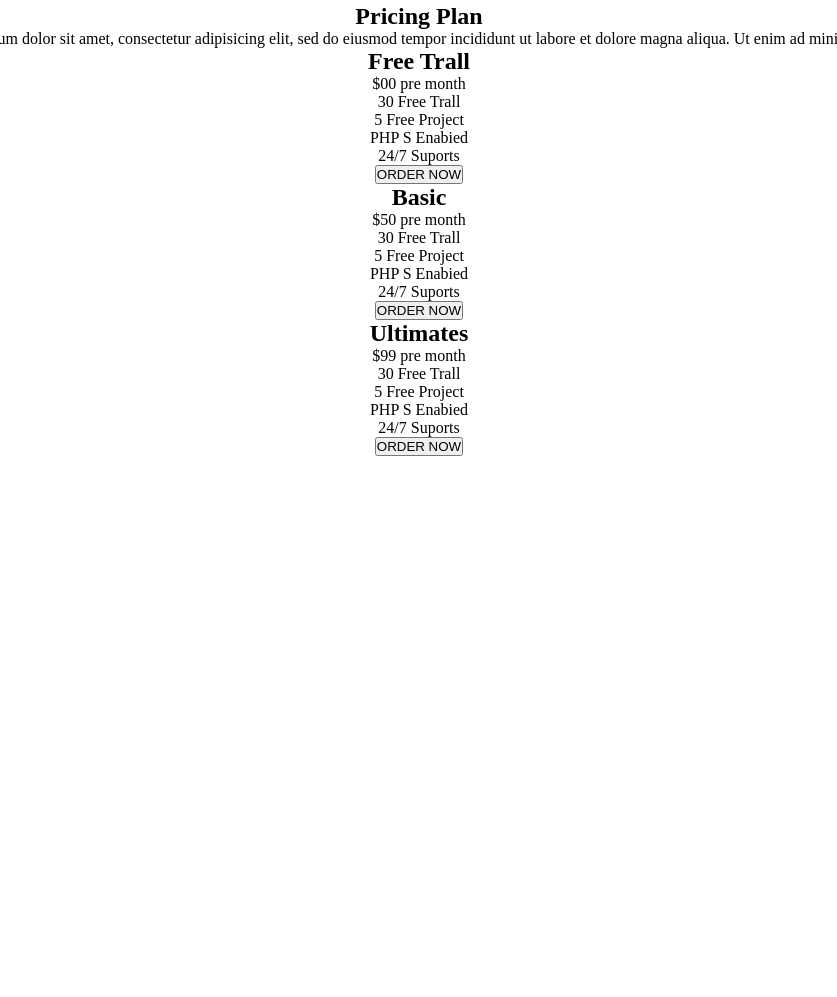
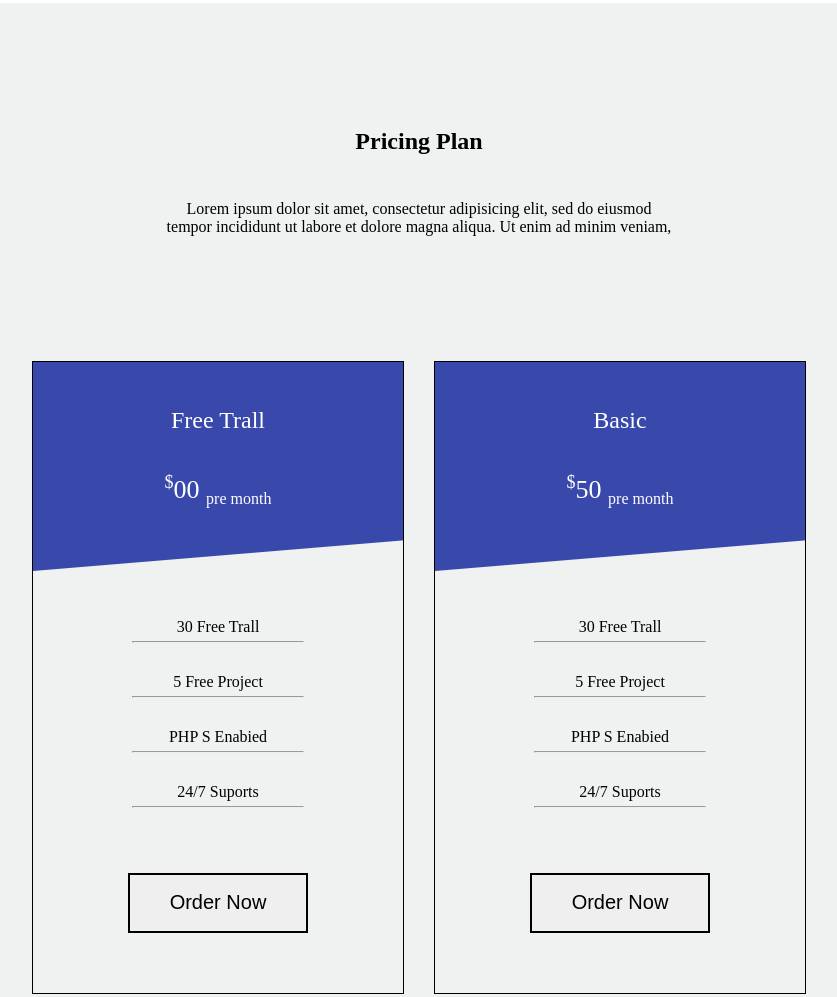
Before and after one commit to Maksimunior/Web-sait, a plain HTML site: page index.html in a window 1280 px wide. Shown: the part 4919-5916 px from the top of the page, without its empty margins (221-1058 px from the left). Before the commit the page ends 5375 px from the top, so only its background shows below. Drawn offline with Linux system fonts and the light colour scheme.

Commit message:
portfolio css_Pricing_Plan

```diff
--- a/index.html
+++ b/index.html
@@ -139,32 +139,34 @@
                 <div class="Ricing_plan">
                     <h1 class="Ric_h1">Pricing Plan</h1>
                     <p class="Ric_text">Lorem ipsum dolor sit amet, consectetur adipisicing elit, sed do eiusmod tempor incididunt ut labore et dolore magna aliqua. Ut enim ad minim veniam,</p>
+                    <div class="Ric_osn_bloc">
                         <div class="Ric_bloc">
                             <h1 class="Ric_bloc_h1">Free Trall</h1>
-                        <p class="Ric_bloc_txt">$00 pre month</p>
-                        <p class="Ric_bloc_txt">30 Free Trall</p>
-                        <p class="Ric_bloc_txt">5 Free Project</p>
-                        <p class="Ric_bloc_txt">PHP S Enabied</p>
-                        <p class="Ric_bloc_txt">24/7 Suports</p>
-                        <button class="Ric_bloc_button">ORDER NOW</button>
+                            <p class="Ric_bloc_txt1"><sup><small>$</small></sup>00 <sub class="sub">pre month</sub></p>
+                            <p class="Ric_bloc_txt">30 Free Trall</p><hr>
+                            <p class="Ric_bloc_txt">5 Free Project</p><hr>
+                            <p class="Ric_bloc_txt">PHP S Enabied</p><hr>
+                            <p class="Ric_bloc_txt">24/7 Suports</p><hr>
+                            <button class="Ric_bloc_button">Order Now</button>
                         </div>
                         <div class="Ric_bloc">
                             <h1 class="Ric_bloc_h1">Basic</h1>
-                        <p class="Ric_bloc_txt">$50 pre month</p>
-                        <p class="Ric_bloc_txt">30 Free Trall</p>
-                        <p class="Ric_bloc_txt">5 Free Project</p>
-                        <p class="Ric_bloc_txt">PHP S Enabied</p>
-                        <p class="Ric_bloc_txt">24/7 Suports</p>
-                        <button class="Ric_bloc_button">ORDER NOW</button>
+                            <p class="Ric_bloc_txt1"><sup><small>$</small></sup>50 <sub class="sub">pre month</sub></p>
+                            <p class="Ric_bloc_txt">30 Free Trall</p><hr>
+                            <p class="Ric_bloc_txt">5 Free Project</p><hr>
+                            <p class="Ric_bloc_txt">PHP S Enabied</p><hr>
+                            <p class="Ric_bloc_txt">24/7 Suports</p><hr>
+                            <button class="Ric_bloc_button">Order Now</button>
                         </div>
                         <div class="Ric_bloc">
                             <h1 class="Ric_bloc_h1">Ultimates</h1>
-                        <p class="Ric_bloc_txt">$99 pre month</p>
-                        <p class="Ric_bloc_txt">30 Free Trall</p>
-                        <p class="Ric_bloc_txt">5 Free Project</p>
-                        <p class="Ric_bloc_txt">PHP S Enabied</p>
-                        <p class="Ric_bloc_txt">24/7 Suports</p>
-                        <button class="Ric_bloc_button">ORDER NOW</button>
+                            <p class="Ric_bloc_txt1"><sup><small>$</small></sup>99 <sub class="sub">pre month</sub></p>
+                            <p class="Ric_bloc_txt">30 Free Trall</p><hr>
+                            <p class="Ric_bloc_txt">5 Free Project</p><hr>
+                            <p class="Ric_bloc_txt">PHP S Enabied</p><hr>
+                            <p class="Ric_bloc_txt">24/7 Suports</p><hr>
+                            <button class="Ric_bloc_button">Order Now</button>
+                        </div>
                     </div>
                 </div>
                 <div class="Team_member"></div>
--- a/stile.css
+++ b/stile.css
@@ -310,7 +310,7 @@ margin-bottom: 50px;
     transition: all 0.5s;
 }
 .section4 {
-    min-height: 1450px;
+    min-height: 3850px;
     background-color: #ffffff;
     text-align: center;
     justify-content: center;
@@ -371,3 +371,66 @@ margin-bottom: 50px;
     font-size: 20px;
     margin-bottom: 135px;
 }
+.Ricing_plan{
+    background: #f0f1f1;
+}
+.Ric_h1 {
+    padding-top: 125px;
+}
+.Ric_text {
+    margin-left: 30%;
+    margin-right: 30%;
+    max-width: 630px;
+    margin-top: 45px;
+    margin-bottom: 125px;
+}
+.Ric_osn_bloc {
+    justify-content: center;
+    display: flex;
+    flex-wrap: wrap;
+    gap: 30px;
+    margin-left: 115px;
+    margin-right: 115px;
+}
+.Ric_bloc {
+    margin-bottom: 125px;
+    background-image: url(./image/Ric_image.png);
+    background-repeat: no-repeat;
+    width: 370px;
+    border: 1px solid black;
+}
+.Ric_bloc_h1 {
+    font-weight: 400;
+    margin-top: 45px;
+    margin-bottom: 35px;
+    color: #fff;
+}
+.Ric_bloc_txt1 {
+    margin-bottom: 110px;
+    font-size: 26px;
+    color: #fff;
+}
+hr {
+    margin: 0 auto;
+    margin-top: 5px;
+    margin-bottom: 30px;
+    width: 170px;
+}
+.Ric_bloc_button {
+    width: 180px;
+    height: 60px;
+    margin-top: 35px;
+    margin-bottom: 60px;
+    font-size: 20px;
+    border: 2px solid black;
+}
+.sub {
+    font-weight: 400;
+    font-size: 16px;
+}
+.Ric_bloc_button:hover {
+    background-color: #00897b;
+    color: #fff;
+    transition: all 0.5s;
+    border-color: #00897b;
+}
```
Also changed, not shown: image/Ric_image.png (added). Lines whose indentation alone changed are shown as unchanged.
